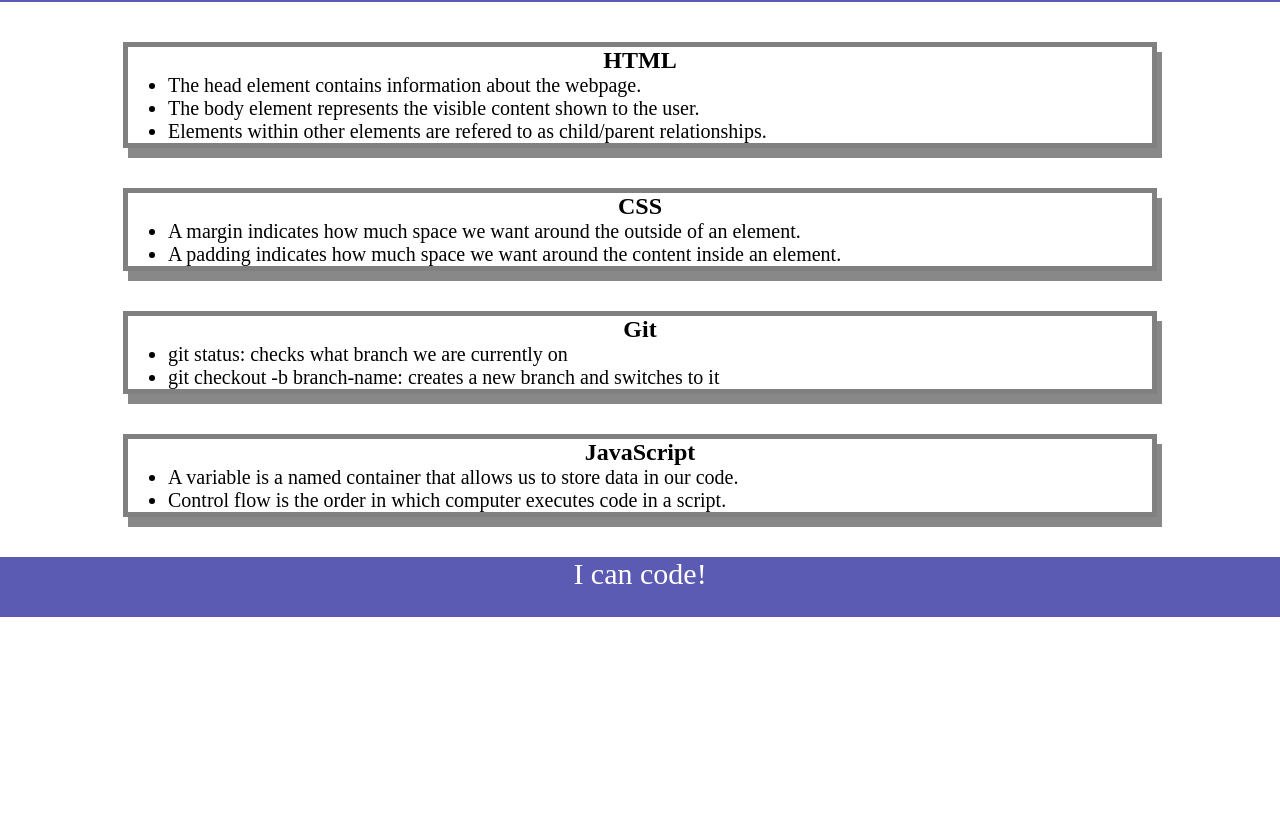
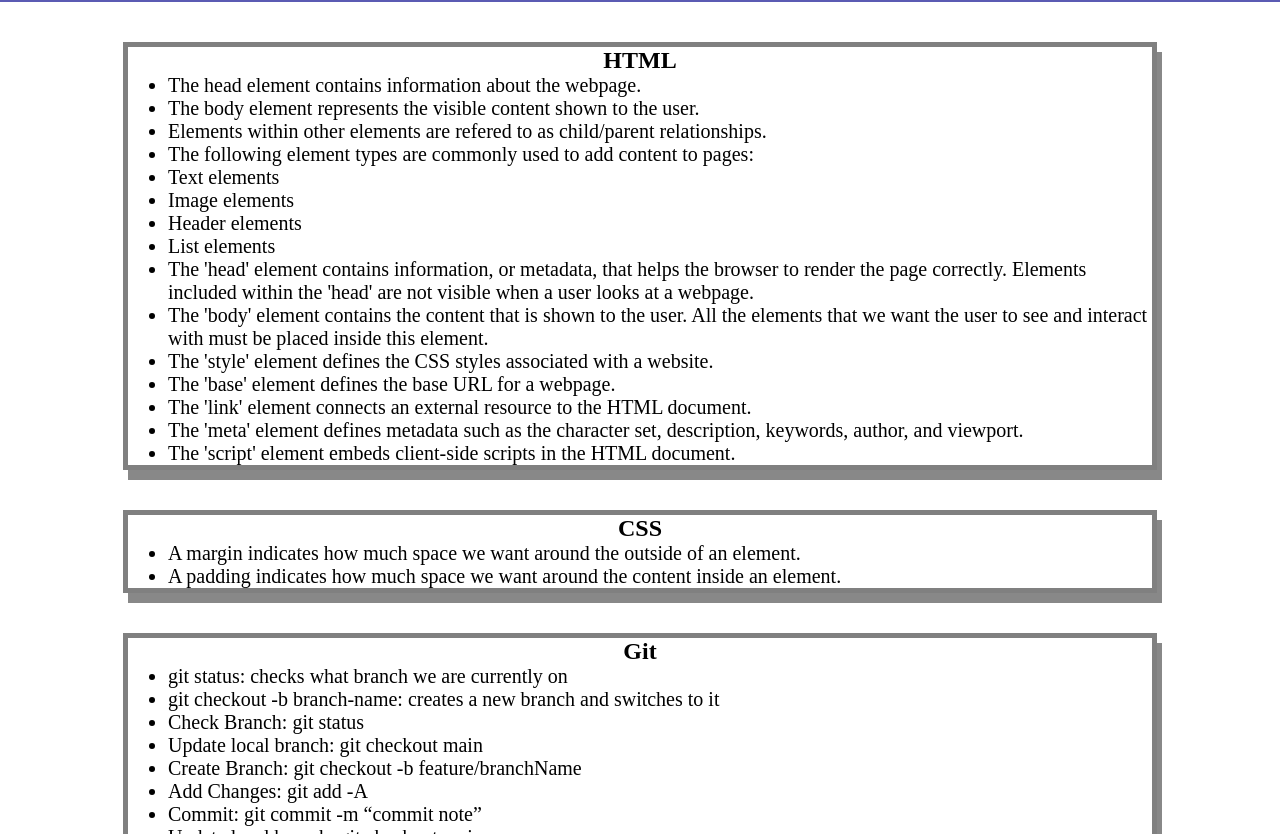
Before and after one commit to mfrabott/prework-study-guide, a plain HTML site: page index.html in a window 1280 px wide. Shown: the part 118-952 px from the top of the page. Before the commit the page ends 800 px from the top, so only its background shows below. Drawn offline with Linux system fonts and the light colour scheme.

Commit message:
Added Study Notes

```diff
--- a/index.html
+++ b/index.html
@@ -20,6 +20,20 @@
           <li>The head element contains information about the webpage.</li>
           <li>The body element represents the visible content shown to the user.</li>
           <li>Elements within other elements are refered to as child/parent relationships.</li>
+          <li>The following element types are commonly used to add content to pages:</li>
+            <li>Text elements</li>
+            <li>Image elements</li>
+            <li>Header elements</li>
+            <li>List elements</li>
+            <li>The 'head' element contains information, or metadata, that helps the browser to render the page correctly.
+              Elements included within the 'head' are not visible when a user looks at a webpage.</li>
+            <li>The 'body' element contains the content that is shown to the user.
+              All the elements that we want the user to see and interact with must be placed inside this element.</li>
+            <li>The 'style' element defines the CSS styles associated with a website.</li>
+            <li>The 'base' element defines the base URL for a webpage.</li>
+            <li>The 'link' element connects an external resource to the HTML document.</li>
+            <li>The 'meta' element defines metadata such as the character set, description, keywords, author, and viewport.</li>
+            <li>The 'script' element embeds client-side scripts in the HTML document.</li>
         </ul>
       </section>
 
@@ -36,6 +50,15 @@
         <ul>
           <li>git status: checks what branch we are currently on</li>
           <li>git checkout -b branch-name: creates a new branch and switches to it</li>
+          <li>Check Branch: git status</li>
+          <li>Update local branch: git checkout main</li>
+          <li>Create Branch: git checkout -b feature/branchName</li>
+          <li>Add Changes: git add -A</li>
+          <li>Commit: git commit -m “commit note”</li>
+          <li>Update local branch: git checkout main</li>
+          <li> Pull remote main branch into local main branch: git pull origin main</li>
+          <li>Push Branch: git push origin feature/branchName</li>
+
 
         </ul>
       </section>
```
